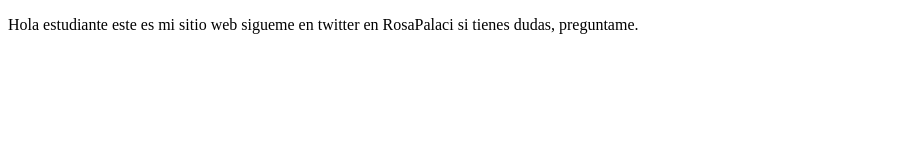
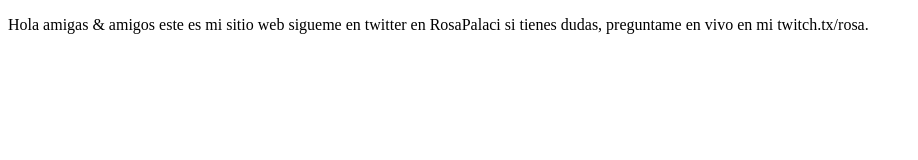
Before and after one commit to Rosa-Palaci/curso-prework, a plain HTML site: page index.html in a window 1280 px wide. Shown: the whole page, without its empty margins (0-918 px from the left). Drawn offline with Linux system fonts and the light colour scheme.

Commit message:
cambios agregamos sitio de twitch

```diff
--- a/index.html
+++ b/index.html
@@ -8,8 +8,8 @@
   </head>
   <body>
     <p>
-      Hola estudiante este es mi sitio web sigueme en twitter en RosaPalaci si
-      tienes dudas, preguntame.
+      Hola amigas & amigos este es mi sitio web sigueme en twitter en RosaPalaci
+      si tienes dudas, preguntame en vivo en mi twitch.tx/rosa.
     </p>
   </body>
 </html>
```
